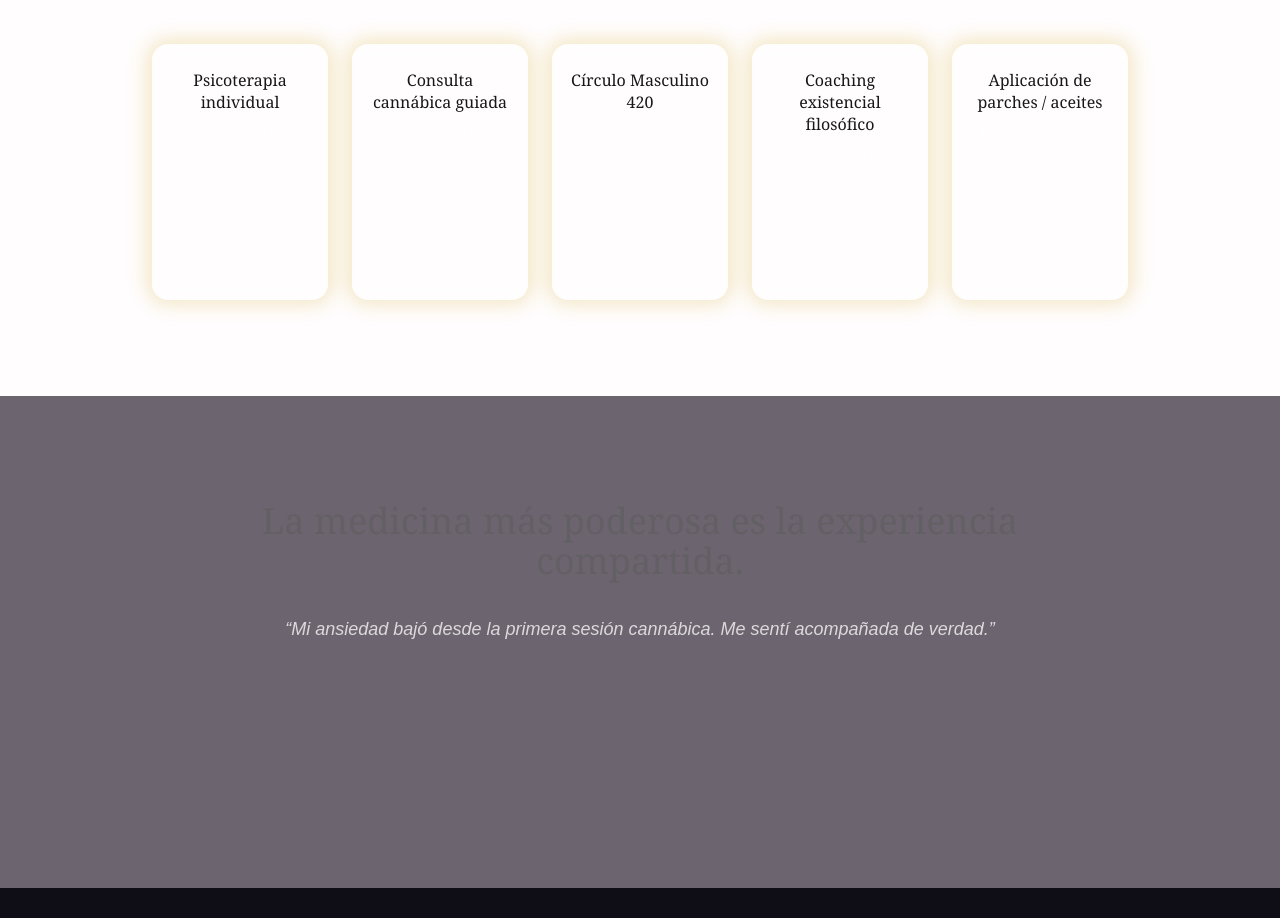
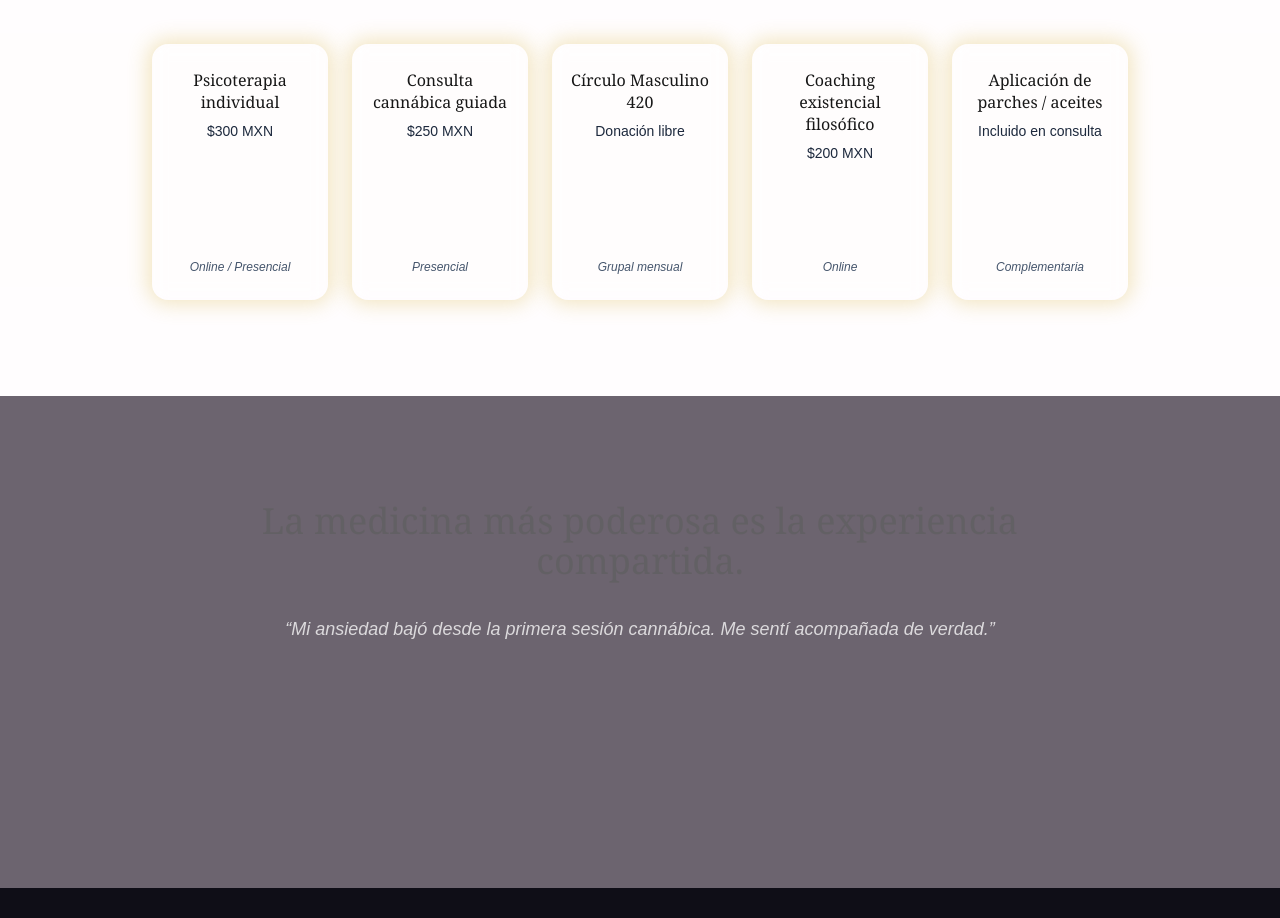
Before and after one commit to Abetar/casa_cora, a Next.js app: page / in a window 1280 px wide. Shown: the part 1492-2410 px from the top of the page. Built offline with nearby package versions, Linux system fonts and the light colour scheme.

Commit message:
Update Servicios.tsx

```diff
--- a/src/sections/Servicios.tsx
+++ b/src/sections/Servicios.tsx
@@ -64,15 +64,17 @@ const CardServicio = ({ servicio }: { servicio: (typeof servicios)[0] }) => {
         scale: 1.05,
         boxShadow: "0 0 36px 10px rgba(212, 175, 55, 0.6)",
       }}
-      className="bg-white/5 border border-white/10 w-44 h-64 flex flex-col items-center justify-between px-4 py-6 rounded-2xl backdrop-blur-sm text-center transition-transform"
+      className="bg-white/5 dark:bg-white/10 border border-white/10 dark:border-white/20 w-44 h-64 flex flex-col items-center justify-between px-4 py-6 rounded-2xl backdrop-blur-sm text-center transition-transform"
     >
       <div>
         <h3 className="text-base font-serif text-gold mb-2 leading-snug">
           {servicio.nombre}
         </h3>
-        <p className="text-white/90 text-sm font-medium">{servicio.costo}</p>
+        <p className="text-slate-800 dark:text-white/90 text-sm font-medium">
+          {servicio.costo}
+        </p>
       </div>
-      <p className="text-white/60 text-xs italic mt-auto">
+      <p className="text-slate-600 dark:text-white/60 text-xs italic mt-auto">
         {servicio.modalidad}
       </p>
     </motion.div>
@@ -81,7 +83,10 @@ const CardServicio = ({ servicio }: { servicio: (typeof servicios)[0] }) => {
 
 const Servicios = () => {
   return (
-    <section id="servicios" className="py-24 px-6 text-center bg-[#ffd1dc]/5">
+    <section
+      id="servicios"
+      className="py-24 px-6 text-center bg-[#ffd1dc]/5 dark:bg-[#0f0e17]"
+    >
       <div className="max-w-7xl mx-auto">
         <motion.h2
           initial={{ opacity: 0, y: 30 }}
```
